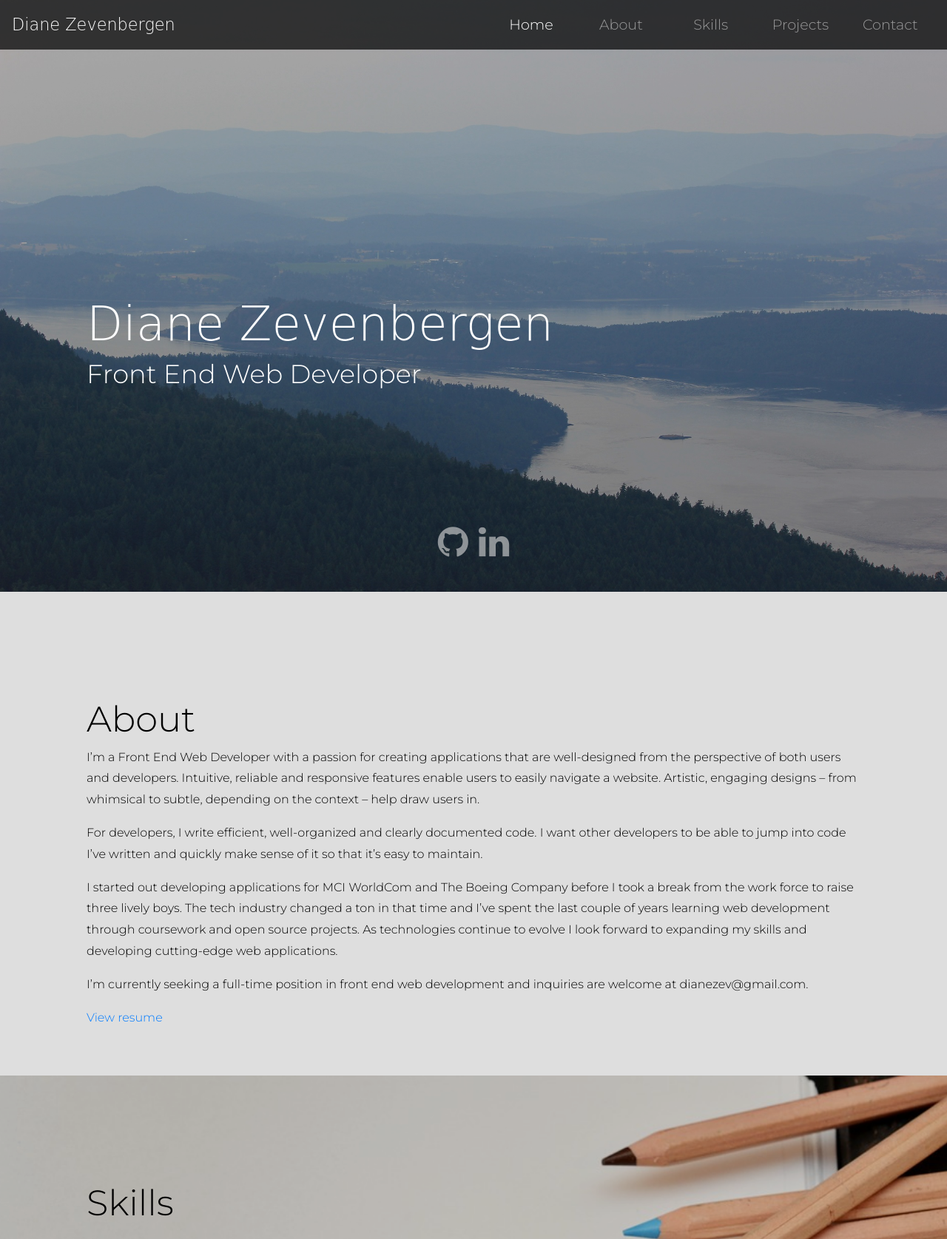
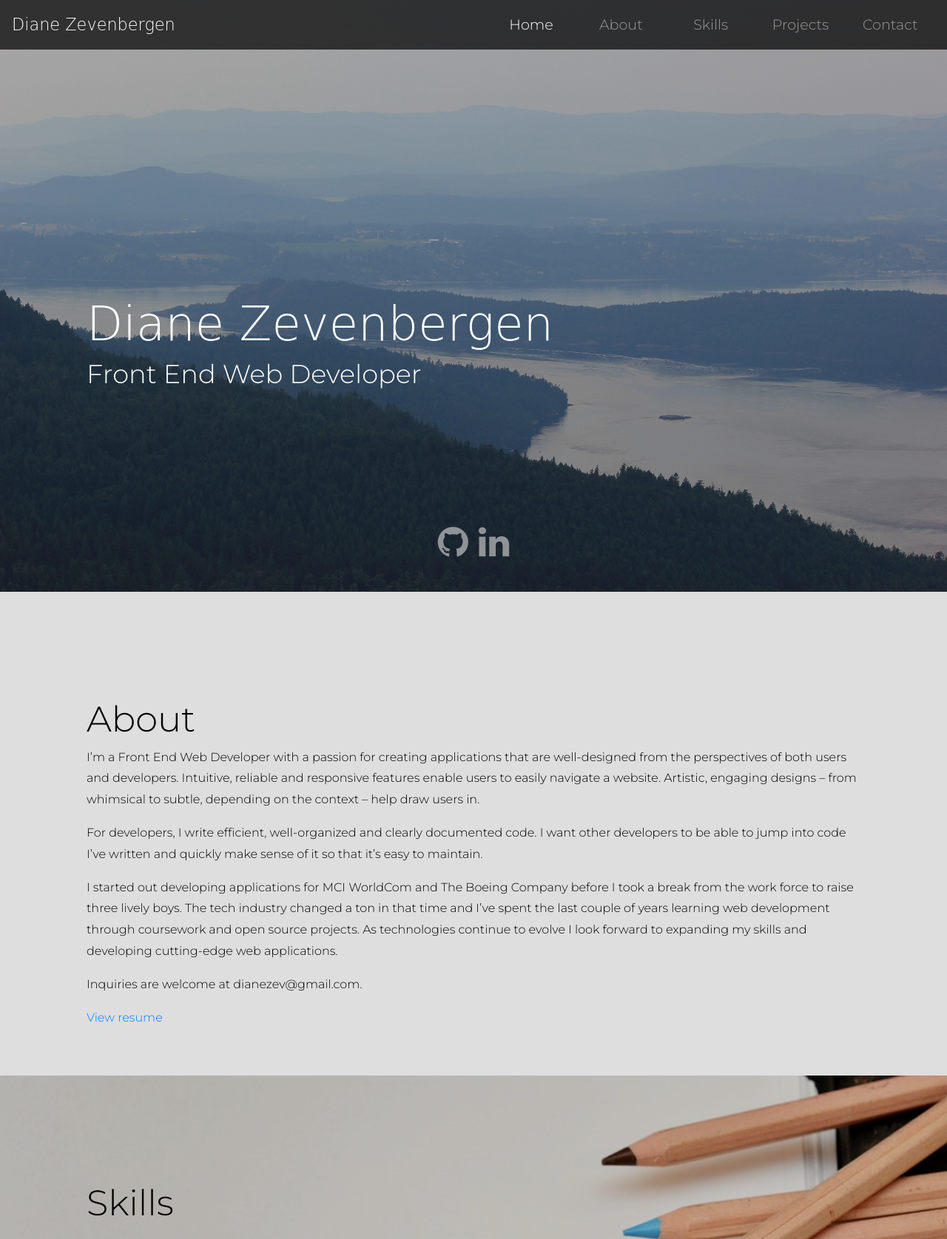
Before and after one commit to dianezev/about, a plain HTML site: page index.html in a window 1280 px wide. Shown: the top 1675 px of the page at 74% size. Drawn offline with nearby package versions, Linux system fonts and the light colour scheme; a web font is replaced by a local one.

Commit message:
revise display for small screen

```diff
--- a/about.html
+++ b/about.html
@@ -8,13 +8,13 @@
 <body>
 
 
-  <p>I’m a Front End Web Developer with a passion for creating applications that are well-designed from the perspective of both users and developers. Intuitive, reliable and responsive features enable users to easily navigate a website. Artistic, engaging designs – from whimsical to subtle, depending on the context – help draw users in.</p>
+  <p>I’m a Front End Web Developer with a passion for creating applications that are well-designed from the perspectives of both users and developers. Intuitive, reliable and responsive features enable users to easily navigate a website. Artistic, engaging designs – from whimsical to subtle, depending on the context – help draw users in.</p>
 
   <p>For developers, I write efficient, well-organized and clearly documented code. I want other developers to be able to jump into code I’ve written and quickly make sense of it so that it’s easy to maintain.</p>
 
   <p>I started out developing applications for MCI WorldCom and The Boeing Company before I took a break from the work force to raise three lively boys. The tech industry changed a ton in that time and I’ve spent the last couple of years learning web development through coursework and open source projects. As technologies continue to evolve I look forward to expanding my skills and developing cutting-edge web applications. </p>
 
-  <p>I’m currently seeking a full-time position in front end web development and inquiries are welcome at dianezev@gmail.com.</p>
+  <p>Inquiries are welcome at dianezev@gmail.com.</p>
 
 </body>
 </html>
--- a/css/style.css
+++ b/css/style.css
@@ -16,7 +16,7 @@
  * 1. GENERAL
  *************************************************************/
 body, html {
-  background-color: rgb(253, 253, 253);
+    background-color: rgb(253, 253, 253);
     line-height: 1.8;
     box-sizing:border-box;
     overflow: scroll;
@@ -158,7 +158,6 @@ ul.myMenu {
   height: 100%;
 }
 .homeContainer h1, .homeContainer h4 {
-/*  color:#333333;*/
   color: white;
 }
 .homeContainer .socMedia {
@@ -180,24 +179,13 @@ ul.myMenu {
   padding-top: 40vh;
 }
 
-.bgimg-1 {
-  background-attachment: fixed;
-  background-position: center;
-  background-repeat: no-repeat;
-  background-size: cover;
-  height: 100vh;
-}
-.trans1 {
-  background-color: rgba(0, 0, 0, 0.2);
-/*  background-color: rgba(255, 255, 255, 0.5);*/
-}
-
 /*************************************************************
  * 3. ABOUT
  *************************************************************/
 .notes .jumbotron {
   margin-bottom: 0;
 }
+
 /*************************************************************
  * 4. SKILLS
  *************************************************************/
@@ -221,9 +209,9 @@ ul.myMenu {
 }
 .bgimg-2 {
   background-attachment: fixed;
-  background-position: center;
+  background-position: center center;
+  background-size: cover;
   background-repeat: no-repeat;
-  background-size: cover;
 }
 .trans2 {
   background-color: rgba(0, 0, 0, 0.2);
@@ -377,15 +365,18 @@ ul.myMenu {
   .jumbotron h4 {
     font-size: 1.5rem;
   }
+/*   too many issues getting photo to work with size cover on iPhone, so just use same thing as contact section*/
   .bgimg-1 {
+    background-attachment: fixed;
+    background-position: center 66px;
+    background-repeat: repeat;
+    background-size: auto calc(100vh - 66px);
     background-image: url("../images/Fib.png");
+    height: 100vh;
+  }
+  .trans1 {
     background-color: rgba(15, 19, 50, 0.9);
   }
-
-  .bgimg-2 {
-    background-color: white;
-  }
-
 }
 
 /*sm screen*/
@@ -417,8 +408,17 @@ ul.myMenu {
   .bgimg-1 {
     background-image: url("../images/IMG_0240Small.JPG");
   }
+  .bgimg-1 {
+    background-attachment: fixed;
+    background-position: center bottom;
+    background-repeat: no-repeat;
+    background-size: cover;
+  }
+  .trans1 {
+    background-color: rgba(0, 0, 0, 0.2);
+  }
   .bgimg-2 {
-    background-image: url('../images/pencils.jpg');
+    background-image: url('../images/pencilsPhone.png');
   }
 }
 
@@ -466,6 +466,9 @@ ul.myMenu {
   .jumbotron h4 {
     font-size: 1.8rem;
   }
+  .bgimg-2 {
+    background-image: url('../images/pencils.jpg');
+  }
 }
 
 /*lg screen*/
```
Also changed, not shown: images/canada.png (added), images/pencils.png (added), images/pencilsPhone.png (added), 1 other file.
